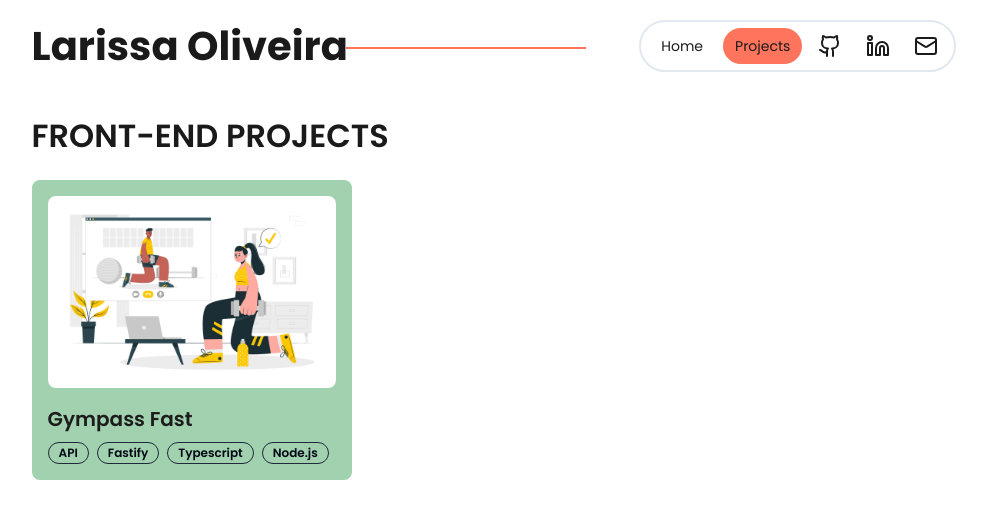
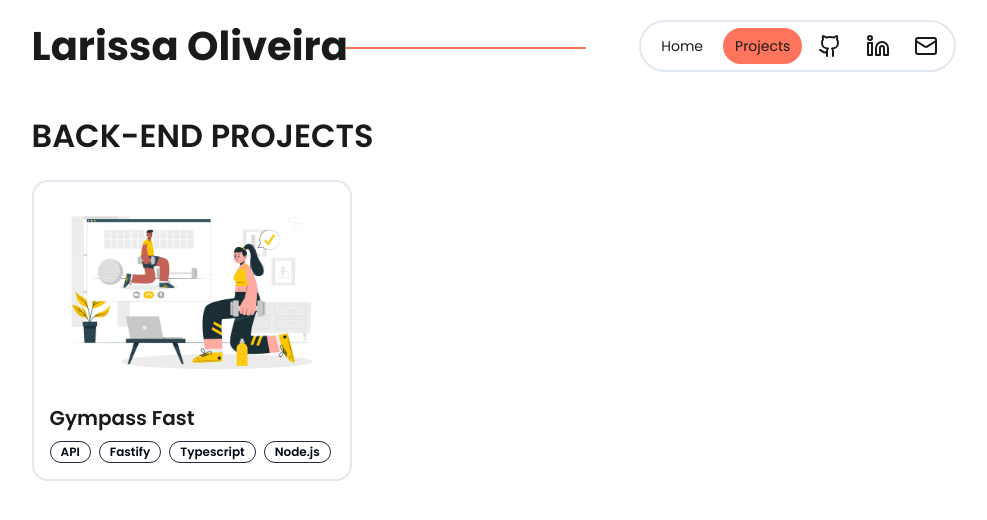
Before and after one commit to larissaOliveiraz/fullstack-portfolio, a Next.js app: page /projects in a window 1280 px wide. Shown: the top 520 px of the page, without its empty margins (146-1133 px from the left). Built offline with nearby package versions, Linux system fonts and the light colour scheme.

Commit message:
feat: finish project card component

```diff
--- a/src/app/globals.css
+++ b/src/app/globals.css
@@ -8,6 +8,7 @@ body,
   width: 85%;
   margin: 0 auto;
   height: 100%;
+  /* background-color: #f3f3f3; */
   color: #1a1a1a;
 }
 
--- a/src/app/projects/page.tsx
+++ b/src/app/projects/page.tsx
@@ -5,13 +5,16 @@ export default function Projects() {
   return (
     <div className="mt-5">
       <h1 className="text-[2rem]  uppercase font-semibold">
-        Front-end Projects
+        Back-end Projects
       </h1>
 
-      <section className="mt-5">
-        {projects.map((project) => (
-          <ProjectCard key={project.id} project={project} />
-        ))}
+      <section className="flex gap-5 mt-5">
+        {projects.map(
+          (project) =>
+            project.type === "BACK" && (
+              <ProjectCard key={project.id} project={project} />
+            )
+        )}
       </section>
     </div>
   );
--- a/src/components/project-card.tsx
+++ b/src/components/project-card.tsx
@@ -1,22 +1,20 @@
+"use client";
 import { Project } from "@/types/project";
 import { Badge } from "./ui/badge";
-import { cn } from "@/lib/utils";
 import Image from "next/image";
+import { useRouter } from "next/navigation";
 
 type ProjectCardType = {
   project: Project;
 };
 
 export default function ProjectCard({ project }: ProjectCardType) {
-  const custom = {
-    bg: `bg-[${project.bg}]`,
-    color: `text-[${project.color}]`,
-  };
+  const router = useRouter();
 
   return (
     <div
-      style={{ backgroundColor: project.bg, color: project.color }}
-      className="max-w-xs p-4 rounded-lg"
+      className="max-w-[20rem] p-4 transition-all border-2 rounded-2xl hover:scale-105"
+      onClick={() => router.push(`/projects/${project.id}`)}
     >
       <div className="mb-4">
         <Image
--- a/src/db/projects.ts
+++ b/src/db/projects.ts
@@ -3,6 +3,7 @@ import { Project } from "@/types/project";
 export const projects: Project[] = [
   {
     id: 1,
+    type: "BACK",
     title: "Gympass Fast",
     badge: ["API", "Fastify", "Typescript", "Node.js"],
     stack: [
@@ -39,6 +40,7 @@ export const projects: Project[] = [
         endpoint: "/me",
         verb: "GET",
         auth: true,
+        description: [],
         response: {
           status: "200",
           body: [
@@ -50,7 +52,5 @@ export const projects: Project[] = [
         },
       },
     ],
-    bg: "#a1d1ae",
-    color: "#1c1c1c",
   },
 ];
--- a/src/types/project.ts
+++ b/src/types/project.ts
@@ -1,5 +1,6 @@
 export type Project = {
   id: number;
+  type: "BACK" | "FRONT";
   title: string;
   badge: string[];
   stack: string[];
@@ -8,14 +9,13 @@ export type Project = {
   introduction: string;
   features: string[];
   resources: ResourceType[];
-  bg: string;
-  color: "#1c1c1c" | "#e2e2e2";
 };
 
 type ResourceType = {
   endpoint: string;
   verb: "GET" | "POST" | "PUT" | "DELETE";
   auth: boolean;
+  description: string[];
   request?: Request;
   response?: Response;
 };
```
